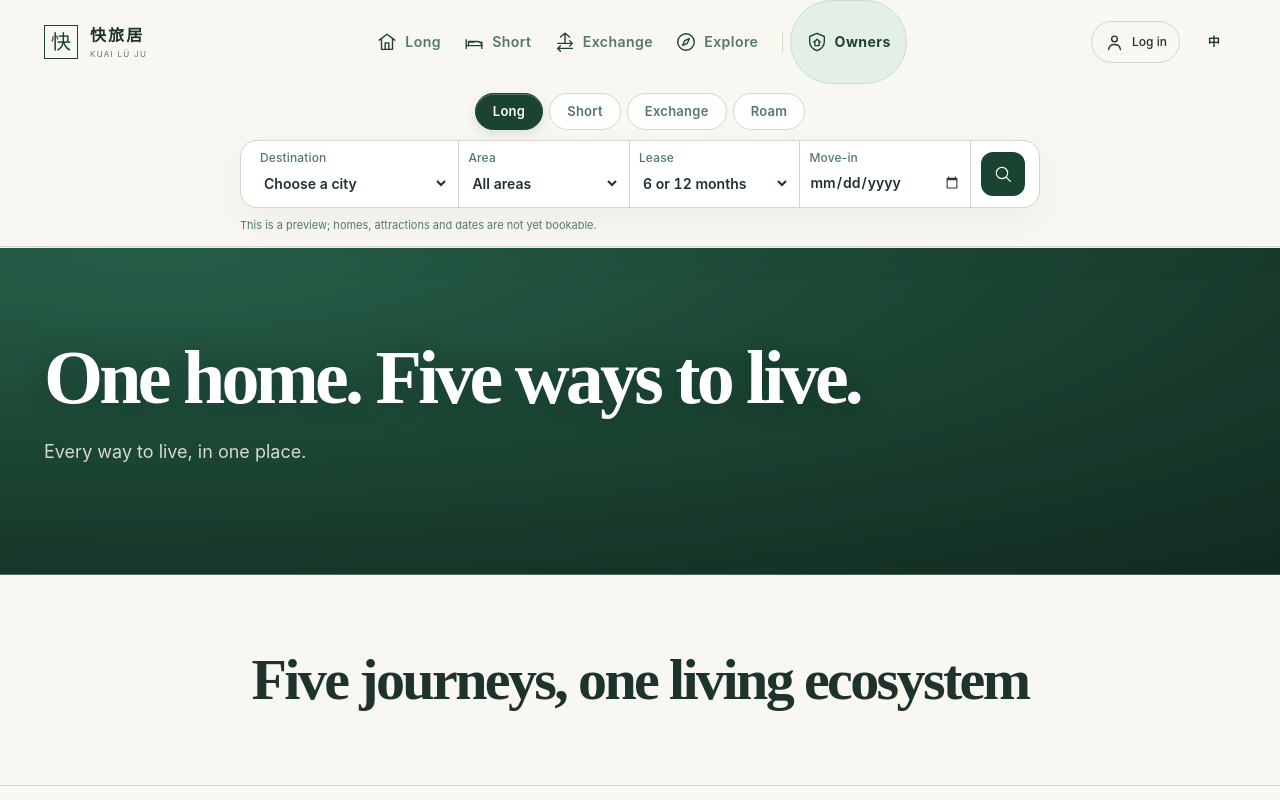
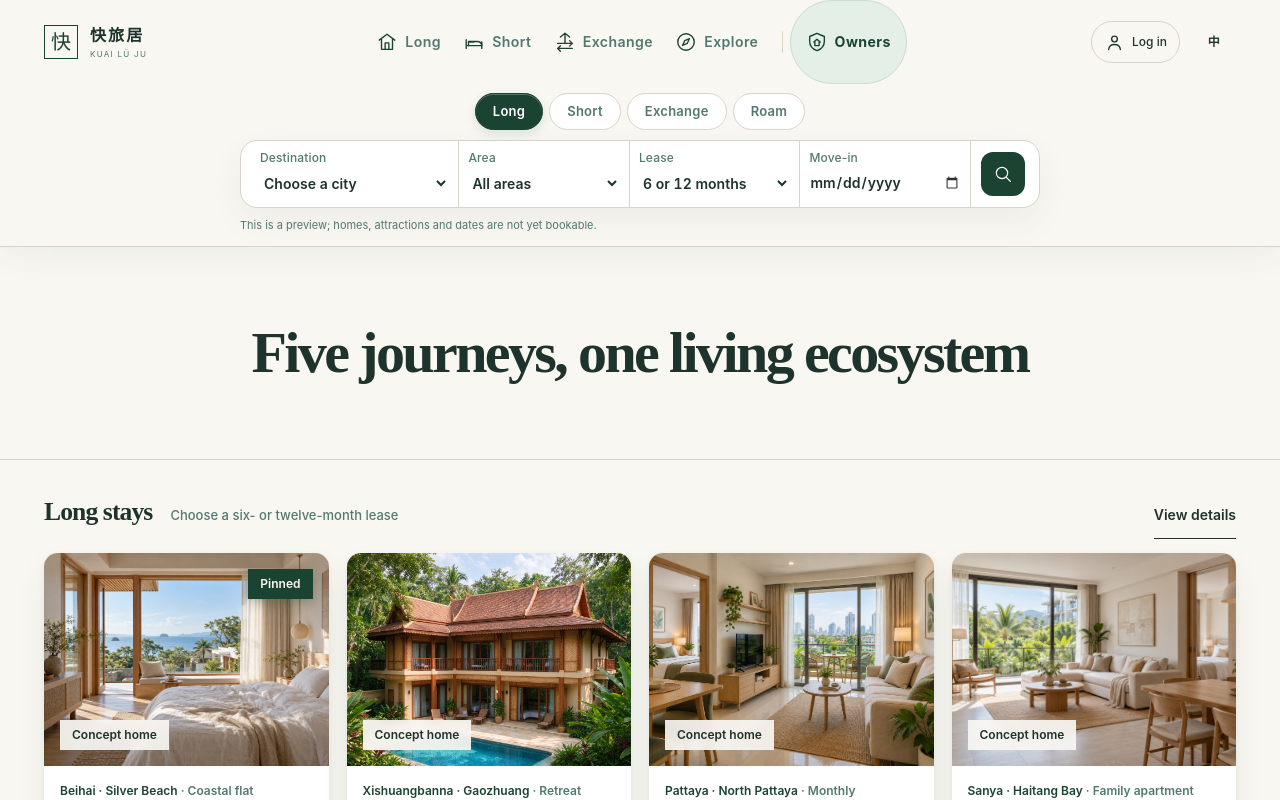
Before and after one commit to kaifa9527/kuailvju-site, a React (Vite) app: page / in a window 1280 px wide. Shown: the top 800 px of the page. Built offline with nearby package versions, Linux system fonts and the light colour scheme; a web font is replaced by a local one.

Commit message:
删除首页hero口号段：搜索栏直接占据黄金位

```diff
--- a/src/App.tsx
+++ b/src/App.tsx
@@ -61,7 +61,6 @@ const words = {
     guide: '三种服务，一目了然',
     cityNote: '目前开放芭提雅、三亚、北海。更多城市将逐步加入。',
     rentalLine: '好房源，心服务。', exchangeLine: '一房托管，旅居世界。', manageLine: '专业、靠谱，知托付。',
-    heroTitle: '一处房源，五种生活。', heroSub: '一个平台，安放你全部的旅居方式。',
     ecoTitle: '五维居所生态，重构生活边界',
     eligibility: '谁可以置换？', eligibilityText: '仅已签委托租赁且明确授权的长租房业主，可在空置可交付日期互换；民宿不参与。',
     twoHomes: '两套房源，并列比较', twoHomesSub: '实际入住天数、面积、卧室与装修同屏对照；地段、景观和租金只作参考，双方匿名确认。',
@@ -123,7 +122,6 @@ const words = {
     guide: 'Three clear ways to begin',
     cityNote: 'Now focusing on Pattaya, Sanya and Beihai. More cities will follow.',
     rentalLine: 'Good homes. Thoughtful service.', exchangeLine: 'One home entrusted. A world to stay in.', manageLine: 'Professional care. Trust well placed.',
-    heroTitle: 'One home. Five ways to live.', heroSub: 'Every way to live, in one place.',
     ecoTitle: 'Five journeys, one living ecosystem',
     eligibility: 'Who can exchange?', eligibilityText: 'Only owners of entrusted long-stay homes with express authorization may exchange vacant, deliverable dates. Short stays do not join.',
     twoHomes: 'Two homes, side by side', twoHomesSub: 'Compare actual nights, size, bedrooms and condition. Location, views and rent remain references; both owners decide anonymously.',
@@ -318,12 +316,6 @@ function SiteOverview({ lang }: { lang: Language }) {
   const t = words[lang]
   const sections: CardContext[] = ['rentals', 'stays', 'exchange']
   return <>
-    <section className="home-hero" aria-label={lang === 'zh' ? '快旅居 · 品牌宣言' : 'Kuai Lü Ju · Brand statement'}>
-      <div className="page-shell home-hero-inner">
-        <h1 className="home-hero-title">{t.heroTitle}</h1>
-        <p className="home-hero-sub">{t.heroSub}</p>
-      </div>
-    </section>
     <h2 className="home-ecosystem page-shell">{t.ecoTitle}</h2>
     <div className="home-overview">
     {sections.map(mode => {
--- a/src/styles.css
+++ b/src/styles.css
@@ -1288,34 +1288,6 @@ h1, h2, h3 { min-width: 0; overflow-wrap: anywhere; font-family: var(--font-disp
 /* Editorial four-column catalog shared by homepage previews and city result rows. */
 .home-overview-section { padding-block: 25px 30px; }
 
-/* Home hero — full-bleed forest immersion: the brand statement floats on deep green. */
-.home-hero {
-  background: radial-gradient(130% 130% at 12% 0%, #27604A 0%, var(--color-primary) 52%, #122B20 100%);
-  color: var(--color-on-solid);
-  padding-block: clamp(46px, 7vw, 88px) clamp(42px, 6.4vw, 80px);
-  border-bottom: 1px solid rgba(249, 247, 242, .16);
-}
-.home-hero-title {
-  margin: 0 0 18px;
-  max-width: 15em;
-  color: var(--color-on-solid);
-  font: 600 clamp(40px, 6.2vw, 76px)/1.08 var(--font-display);
-  letter-spacing: -.05em;
-  text-shadow: 0 2px 24px rgba(11, 34, 24, .35);
-}
-.home-hero-sub {
-  margin: 0 0 26px;
-  max-width: 640px;
-  color: rgba(249, 247, 242, .84);
-  font-size: clamp(15px, 1.5vw, 18px);
-  line-height: 1.75;
-}
-@media (max-width: 760px) {
-  .home-hero { padding-top: 34px; padding-bottom: 32px; }
-  .home-hero-title { font-size: clamp(34px, 9.5vw, 46px); }
-  .home-hero-sub { font-size: 14px; line-height: 1.7; }
-}
-
 /* Five-journey ecosystem — one quiet headline that lets the content breathe. */
 .home-ecosystem {
   padding: clamp(40px, 6vw, 72px) 0 clamp(14px, 2.4vw, 24px);
```
